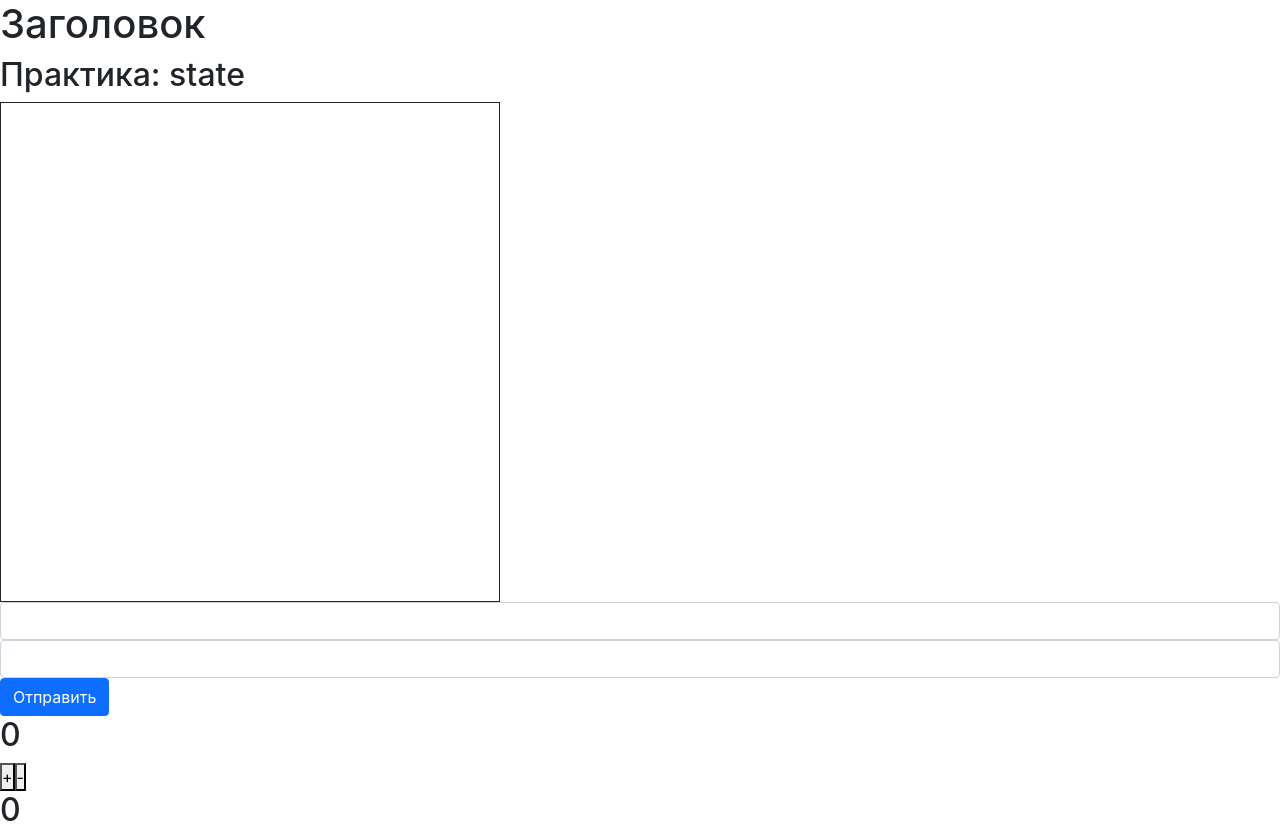
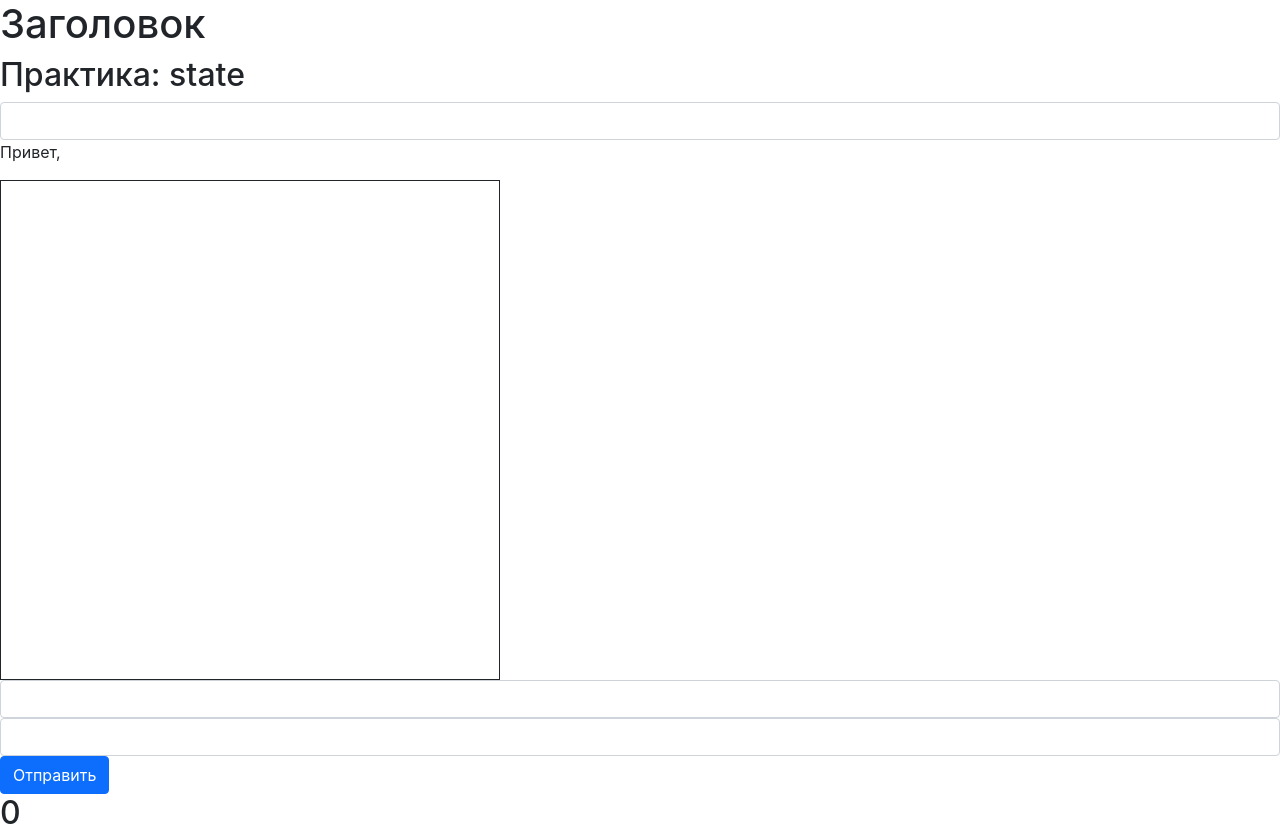
Before and after one commit to a-berezhkov/react-learn, a React (Create React App) app: page / in a window 1280 px wide. Shown: the top 826 px of the page. Built offline with nearby package versions, Linux system fonts and the light colour scheme.

Commit message:
practice: state ex. 6

```diff
--- a/src/app/App.jsx
+++ b/src/app/App.jsx
@@ -17,6 +17,7 @@ import { Counter } from "../components/Counter/Counter";
 import { Counter2 } from "../components/Counter2/Counter2";
 import { SimpleForm } from "../components/SimpleForm/SimpleForm";
 import { MouseCoords } from "../components/MouseCoords/MouseCoords";
+import { InputName } from "../components/InputName/InputName";
 
 const arr = ["text1","text2", "text3"]
 
@@ -46,6 +47,8 @@ const App = () => {
     <>
       <h1>Заголовок</h1>
       <h2> Практика: state </h2>
+      <InputName/>
+
       <MouseCoords/>
 
       <SimpleForm/>
--- /dev/null
+++ b/src/components/InputName/InputName.jsx
@@ -0,0 +1,18 @@
+import React, { useState } from 'react'
+import { Input } from '../../ui/Input'
+
+export const InputName = () => {
+
+    const [name, setName] = useState("")
+
+    const onChange =(evt) =>{
+        setName(evt.target.value)
+    }
+
+  return (
+    <div>
+        <Input name="name" value={name} onChange={onChange}></Input>
+        <p>Привет, {name}</p>
+    </div>
+  )
+}
```
